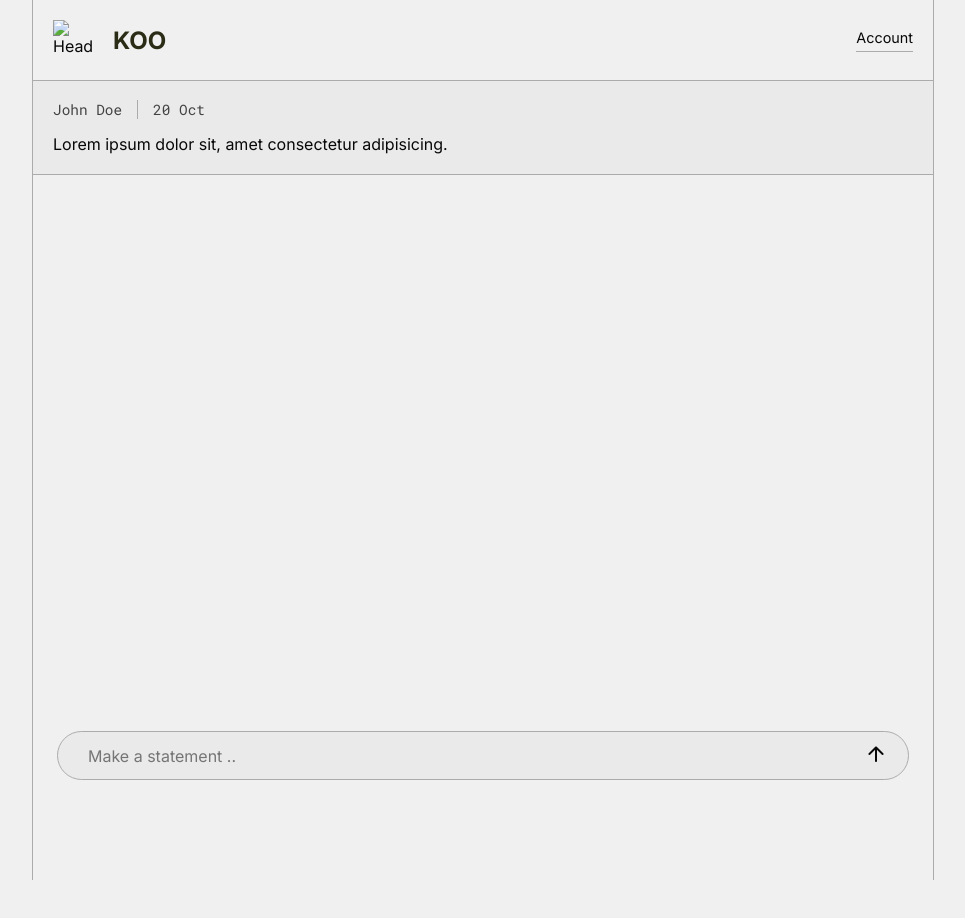
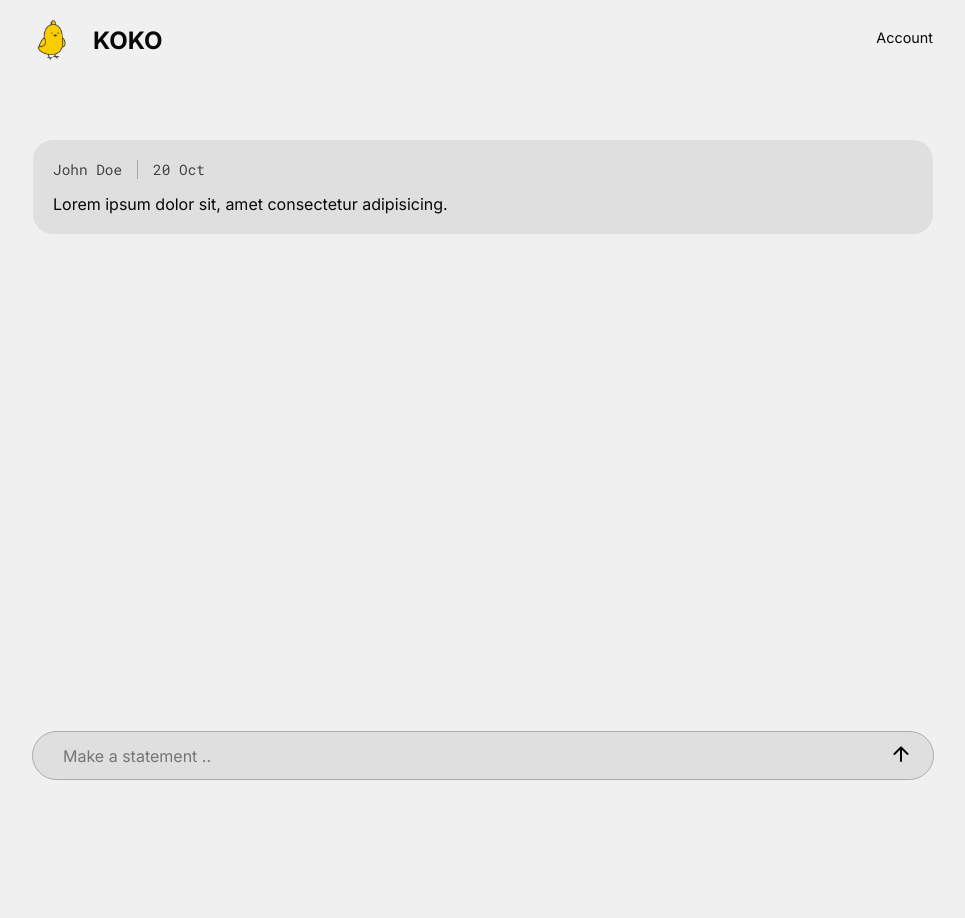
Before and after one commit to aryansnagar/pigeon, a plain HTML site: page index.html in a window 1280 px wide. Shown: the whole page, without its empty margins (157-1122 px from the left). Before the commit the page ends 880 px from the top, so only its background shows below. Drawn offline with nearby package versions, Linux system fonts and the light colour scheme.

Commit message:
fixed file system

```diff
--- a/index.html
+++ b/index.html
@@ -4,27 +4,31 @@
     <meta charset="UTF-8">
     <meta name="viewport" content="width=device-width, initial-scale=1.0">
     <meta http-equiv="X-UA-Compatible" content="IE=edge">
-    <meta name="description" content="A text broadcast social media platform to share your thoughts and opinions.">
-    <meta name="keywords" content="Koo, college, mini, project, javaScript, python">
-    <meta name="author" content="Aryan Nagar">
     <link rel="icon" href="Images/headerlogo.png" type="image/x-icon">
-    <link rel="stylesheet" href="stylesheets/style.css">
     <link rel="stylesheet" href="https://fonts.googleapis.com/css2?family=Inter:wght@400;700&family=Roboto+Mono:wght@400;700&display=swap">
     <link rel="stylesheet" href="https://fonts.googleapis.com/css2?family=Material+Symbols+Rounded:opsz,wght,FILL,GRAD@20..48,100..700,0..1,-50..200" />
-    <script defer src="Logic/logic.js"></script>
-    <title>Koo - Text Broadcast Application</title>
+    <link rel="stylesheet" href="stylesheets/index.css">
+    <script defer src="logic/index.js"></script>
+    <title>Koko - Text Broadcast Application</title>
+    <meta name="description" content="A text broadcast social media platform to share your thoughts and opinions.">
+    <meta name="keywords" content="Koko, college, mini, project, javaScript, node, js,  python">
+    <meta name="author" content="Aryan Nagar">
 </head>
 <body>
+
     <!-- header -->
     <header>
         <nav>
             <div>
                 <img src="Images/headerlogo.png" alt="Header Logo">
-                <h1>KOO</h1>
+                <h1>KOKO</h1>
             </div>
             <button onclick="window.location.href='account.html'">Account</button>
         </nav>
     </header>
+
+
+
     <!-- content -->
     <div id="parent-content-box">
         <div id="content-box">
--- /dev/null
+++ b/stylesheets/account.css
@@ -0,0 +1,157 @@
+:root {
+    --body-background: #f0f0f0;
+    --border-lines: #ababab;
+    --shade: #eaeaea;
+    --text-color: #080808;
+    --paperwhite: #424242;
+    --accent: #2b2c15;
+}
+::-webkit-scrollbar {
+    width: 5px;
+}
+::-webkit-scrollbar-thumb {
+    background-color: var(--border-lines);
+    border-radius: 5px;
+}
+::-webkit-scrollbar-track {
+    background: transparent;
+}
+* {
+    margin: 0;
+    padding: 0;
+    font-family: 'Inter', sans-serif;
+    color: var(--text-color);
+}
+html {
+    scroll-behavior: smooth;
+}
+body {
+    background-color: var(--body-background);
+}
+header {
+    position: fixed;
+    top: 0px;
+    width: 100%;
+    height: fit-content;
+    display: flex;
+    align-items: center;
+    justify-content: center;
+}
+header nav {
+    margin: 0px auto;
+    padding: 20px 0px;
+    width: calc(95% - 0px);
+    max-width: calc(900px - 0px);
+    height: fit-content;
+    display: flex;
+    align-items: center;
+    justify-content: space-between;
+    /* border-bottom: 1px solid var(--border-lines);
+    border-right: 1px solid var(--border-lines);
+    border-left: 1px solid var(--border-lines); */
+    background-color: var(--body-background);
+    color: var(--text-color);
+}
+header div {
+    width: fit-content;
+    height: fit-content;
+    display: flex;
+    align-items: center;
+    justify-content: center;
+}
+header div img {
+    margin: 0px 20px 0px 0px;
+    width: 40px;
+    height: 40px;
+    object-fit: cover;
+    border-radius: 30px;
+}
+header div h1 {
+    font-size: 1.5rem;
+    font-weight: 600;
+    color: var(--accent);
+}
+header nav button {
+    margin: 0px;
+    padding: 0px 0px 5px 0px;
+    width: fit-content;
+    height: fit-content;
+    border: none;
+    border-bottom: 1px solid var(--border-lines);
+    cursor: pointer;
+    font-size: 0.9rem;
+    font-weight: 500;
+    background-color: transparent;
+    color: var(--text-color);
+}
+header nav button:hover {
+    color: var(--accent);
+    border-bottom: 1px solid var(--accent);
+    transition: 0.3s;
+}
+
+
+
+
+
+
+
+form {
+    margin: 80px auto 80px;
+    padding: 0px 0px 0px 0px;
+    width: fit-content;
+    height: fit-content;
+    display: flex;
+    flex-direction: column;
+    align-items: start;
+    justify-content: start;
+    background-color: var(--body-background);
+    min-height: 100vh;
+    border: 1px solid var(--border-lines);
+    border-radius: 20px;
+}
+form label {
+    margin: 20px 0px 20px 20px;
+    padding: 0px;
+    width: fit-content;
+    height: fit-content;
+}
+form textarea {
+    margin: 0px;
+    padding: 20px 20px 0px 20px;
+    width: calc(70vw - 43px);
+    height: fit-content;
+    outline: none;
+    border: none;
+    resize: none;
+    font-size: 1rem;
+    font-weight: 400;
+    background-color: var(--shade);
+    color: var(--text-color);
+    border-top: 1px solid var(--border-lines);
+    border-bottom: 1px solid var(--border-lines);
+    /* box-sizing: border-box; */
+}
+form div {
+    margin: 20px 0px 0px 20px;
+    width: fit-content;
+    height: fit-content;
+    background-color: red;
+}
+form button {
+    margin: 0px 10px 0px 0px;
+    padding: 10px 20px;
+    border: none;
+    border-radius: 50px;
+    border: 1px solid var(--border-lines);
+    cursor: pointer;
+    font-size: 0.9rem;
+    font-weight: 400;
+    color: var(--paperwhite);
+}
+#edit_button {
+    background-color: #ffd7d7;
+}
+#save_button {
+    background-color: #daffd7;
+}
--- a/stylesheets/style.css
+++ b/stylesheets/index.css
@@ -1,7 +1,7 @@
 :root {
     --body-background: #f0f0f0;
     --border-lines: #ababab;
-    --shade: #eaeaea;
+    --shade: #dfdfdf;
     --text-color: #080808;
     --paperwhite: #424242;
     --accent: #2b2c15;
@@ -36,8 +36,7 @@ body {
 }
 
 header {
-    position: fixed;
-    top: 0px;
+    margin: 20px auto 50px;
     width: 100%;
     height: fit-content;
     display: flex;
@@ -46,28 +45,21 @@ header {
 }
 
 header nav {
-    margin: 0px auto 0px;
-    padding: 20px 0px;
+    margin: 0px auto;
     width: calc(95% - 0px);
     max-width: calc(900px - 0px);
     height: fit-content;
     display: flex;
     align-items: center;
     justify-content: space-between;
-    border-bottom: 1px solid var(--border-lines);
-    border-right: 1px solid var(--border-lines);
-    border-left: 1px solid var(--border-lines);
-    background-color: var(--body-background);
-    color: var(--text-color);
 }
 
 header div {
-    margin: 0px 0px 0px 20px;
     width: fit-content;
     height: fit-content;
     display: flex;
     align-items: center;
-    justify-content: center;
+    justify-content: start;
 }
 
 header div img {
@@ -80,16 +72,15 @@ header div img {
 header div h1 {
     font-size: 1.5rem;
     font-weight: 600;
-    color: var(--accent);
 }
 
 header nav button {
-    margin: 0px 20px 0px 0px;
+    margin: 0px;
     padding: 0px 0px 5px 0px;
     width: fit-content;
     height: fit-content;
     border: none;
-    border-bottom: 1px solid var(--border-lines);
+    border-bottom: 1px solid var(--border-and-shade);
     cursor: pointer;
     font-size: 0.9rem;
     font-weight: 500;
@@ -98,19 +89,17 @@ header nav button {
 }
 
 header nav button:hover {
-    color: var(--accent);
-    border-bottom: 1px solid var(--accent);
+    border-bottom: 1px solid var(--text-color);
     transition: 0.3s;
 }
-
 #parent-content-box {
     margin: 80px auto 0px;
     width: calc(95% - 0px);
     max-width: calc(900px - 0px);
     height: fit-content;
     min-height: 100vh;
-    border-left: 1px solid var(--border-lines);
-    border-right: 1px solid var(--border-lines);
+    /* border-left: 1px solid var(--border-lines);
+    border-right: 1px solid var(--border-lines); */
 }
 
 #content-box {
@@ -118,7 +107,8 @@ header nav button:hover {
     width: calc(100% - 40px);
     height: fit-content;
     background-color: var(--shade);
-    border-bottom: 1px solid var(--border-lines);
+    border-radius: 20px;
+    /* border-bottom: 1px solid var(--border-lines); */
 }
 
 #content-box-spanholder {
@@ -162,8 +152,8 @@ header nav button:hover {
 #input-wrapper {
     margin: 0px auto 20px;
     padding: 10px 20px 10px 30px;
-    width: calc(95% - 100px);
-    max-width: calc(900px - 100px);
+    width: calc(100% - 50px);
+    max-width: calc(900px - 50px);
     height: fit-content;
     display: flex;
     align-items: center;
```
Also changed, not shown: account.html (added, +45 -0 lines), signin.html (+2 -1 lines), signup.html (+3 -2 lines), images/headerlogo.png (added), logic/account.js (added), logic/index.js (added), logic/signin.js (added), logic/signup.js (added), 2 other files.
